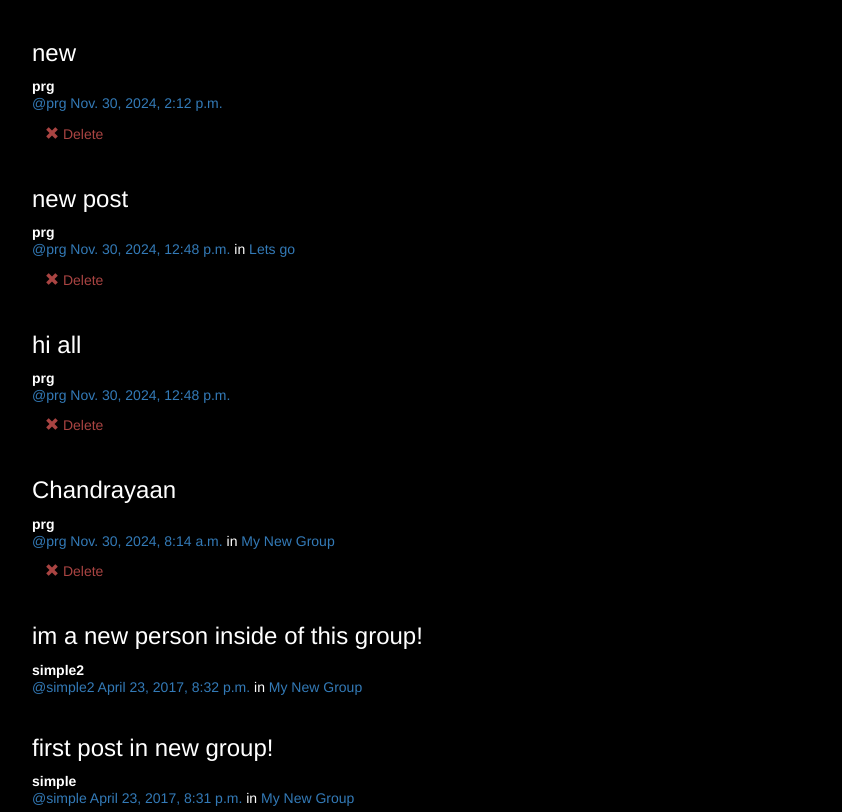
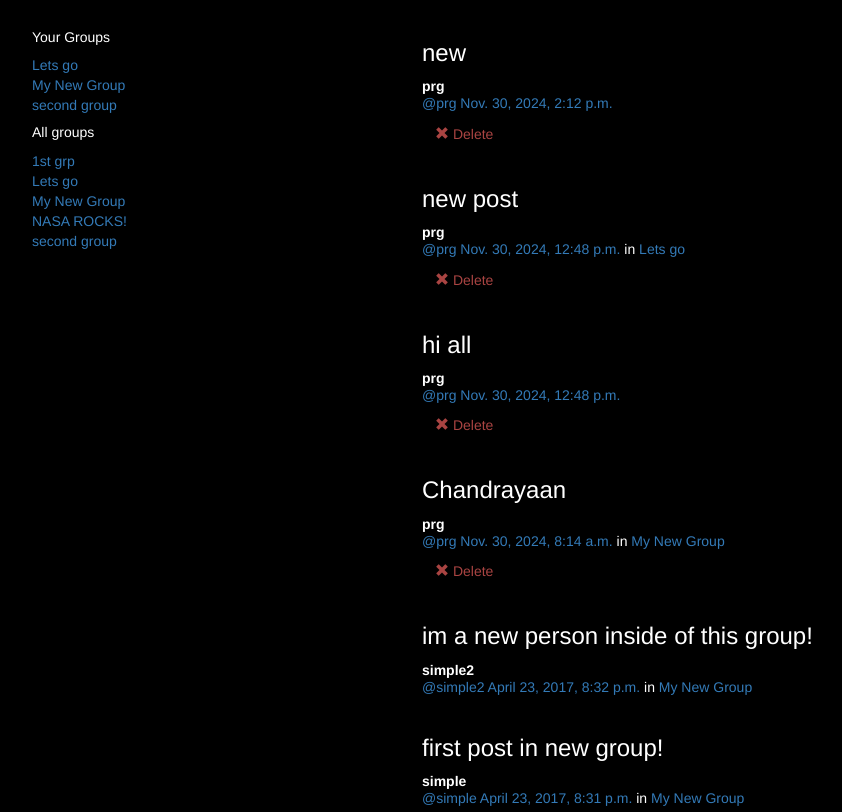
Before and after one commit to praggy278/Django_SocialNetworkWebsite_Project, a Django app: page /posts/ in a window 1280 px wide. Shown: the part 54-866 px from the top of the page, without its empty margins (53-895 px from the left). Run offline with Django 3.2, Linux system fonts and the light colour scheme; a user stored in the database is signed in; data comes from the database, SQL or seed files in the repository; both versions use the stored data as it was after the commit; some libraries are stand-ins or nearby versions.

Commit message:
some fix

```diff
--- a/posts/templates/posts/post_base.html
+++ b/posts/templates/posts/post_base.html
@@ -1,10 +1,9 @@
 {% extends "base.html" %}
-
 {% block content %}
 <div class="posts-page">
 	<div class="container">
 		<div class="row">
-			{% block prepost%}{% endblock %}
+			{% block pre_post %}{% endblock %}
 			{% block post_content %}{% endblock %}
 			{% block post_post%}{% endblock %}
 		</div>
--- a/posts/templates/posts/post_form.html
+++ b/posts/templates/posts/post_form.html
@@ -1,6 +1,5 @@
 {% extends "posts/post_base.html" %}
 {% load bootstrap3 %}
-
 {% block post_content %}
 <h4>Create New Post</h4>
 <form method="POST" action="{% url 'posts:create' %}" id="postForm">
--- a/posts/templates/posts/post_list.html
+++ b/posts/templates/posts/post_list.html
@@ -1,20 +1,17 @@
 {% extends "posts/post_base.html" %}
 {% load humanize %}
-
-{% block pre_post_content %}
+{% block pre_post %}
 <div class="col-md-4">
 	{% if request.user.is_authenticated %}
 	<div class="card card-with-shadow">
 		<div class="content">
 			<h5 class="title">Your Groups</h5>
 			<ul class="list-unstyled">
-
-				{% for member_group in get_user_groups %}
+				{% for member_group in request.user.user_groups.all %}
 				<li class="group li-with-bullet">
 					<a href="{% url 'groups:single' slug=member_group.group.slug %}">{{ member_group.group.name }}</a>
 				</li>
 				{% endfor %}
-
 			</ul>
 		</div>
 	</div>
@@ -23,23 +20,21 @@
 		<div class="content">
 			<h5 class="title">All groups</h5>
 			<ul class="list-unstyled">
-				{# {% get_other_groups as other_groups %}#}
-				{% for other_group in get_other_groups %}
-					<li class="group li-with-bullet"><a href="{% url 'groups:single' slug=other_group.slug %}">{{ other_group.name }}</a></li>
+				{% for other_group in groups %}
+				<li class="group li-with-bullet">
+					<a href="{% url 'groups:single' slug=other_group.slug %}">{{ other_group.name }}</a>
+				</li>
 				{% endfor %}
 			</ul>
-
-
-
-
 		</div>
 	</div>
 </div>
 {% endblock %}
+
 {% block post_content %}
 <div class="col-md-8">
 	{% for post in post_list %}
-  {% include "posts/_post.html" %}
+	{% include "posts/_post.html" %}
 	{% endfor %}
 </div>
 {% endblock %}
--- a/posts/templates/posts/user_post_list.html
+++ b/posts/templates/posts/user_post_list.html
@@ -1,5 +1,5 @@
 {% extends "posts/post_base.html" %}
-{% block prepost %}
+{% block pre_post %}
 <div class="col-md-4">
 	<h1>@{{ post_user.username }}</h1>
 	<p>Post History</p>
--- a/posts/views.py
+++ b/posts/views.py
@@ -4,6 +4,7 @@ from django.urls import reverse_lazy
 from django.http import Http404
 from django.views import generic
 from braces.views import SelectRelatedMixin
+from groups.models import Group
 from . import forms
 from . import models
 from django.contrib.auth import get_user_model
@@ -12,7 +13,12 @@ User = get_user_model()
 
 class PostList(SelectRelatedMixin, generic.ListView):
     model = models.Post
-    select_related = ("user", "group")
+    select_related = ("user", "group") #user and group that the post belongs to
+
+    def get_context_data(self, **kwargs):
+        context = super().get_context_data(**kwargs)
+        context['groups'] = Group.objects.all()  # Add all groups to the context
+        return context
 
 class UserPosts(generic.ListView):
     model = models.Post
@@ -63,7 +69,7 @@ class CreatePost(LoginRequiredMixin, SelectRelatedMixin, generic.CreateView):
 class DeletePost(LoginRequiredMixin, SelectRelatedMixin, generic.DeleteView):
     model = models.Post
     select_related = ("user", "group")
-    success_url = reverse_lazy("posts:all")
+    success_url = reverse_lazy("posts:for_user")
 
     def get_queryset(self):
         queryset = super().get_queryset()
```
Also changed, not shown: posts/templates/posts/_post.html (+6 -3 lines), db.sqlite3.
